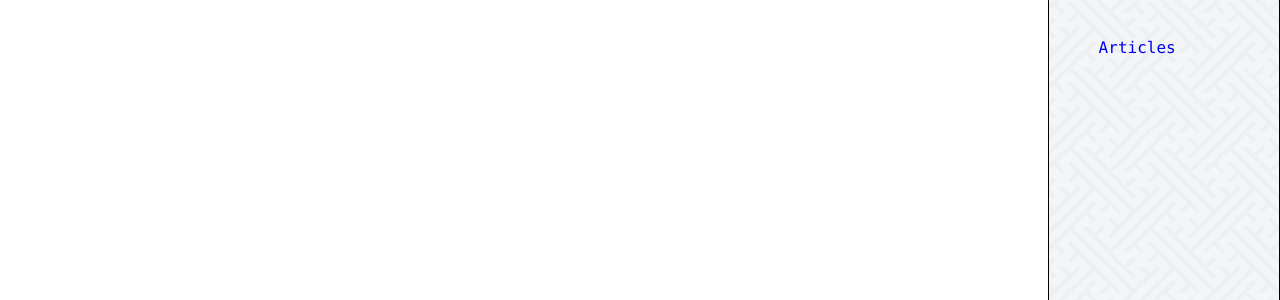
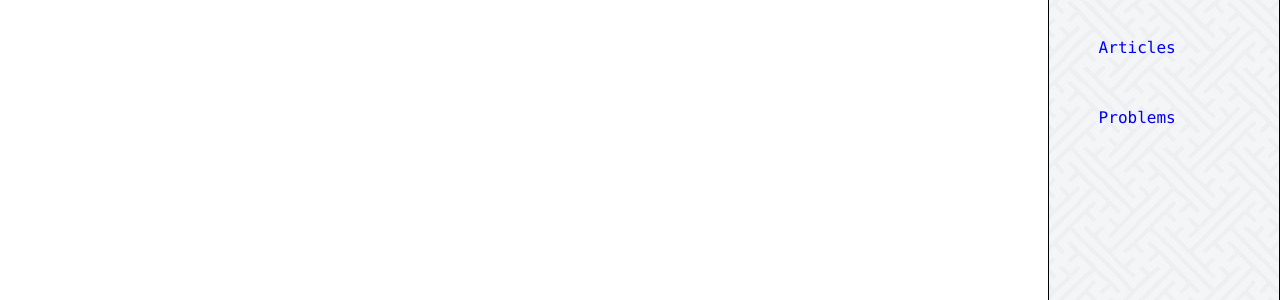
Before and after one commit to agoodshoemaker/agoodshoemaker.github.io, a Jekyll site: the page built from _posts/2017-02-02-yetAnotherGlance.markdown, in a window 1280 px wide. Shown: the part 450-750 px from the top of the page. Built offline with Jekyll 4.4.1, drawn with Linux system fonts in a browser that asks for light colours.

Commit message:
Changes to layout

```diff
--- a/_layouts/default.html
+++ b/_layouts/default.html
@@ -1,7 +1,7 @@
 <!doctype html>
 <html>
 <head>
-    <title>aGoodShoeMaker</title>
+    <title>aGoodShoemaker</title>
     <meta charset="utf-8" />
     <link rel="stylesheet" href="{{ "/assets/main.css" | relative_url }}" />
     {% include mathjax.html %}
--- a/_layouts/post.html
+++ b/_layouts/post.html
@@ -1,7 +1,7 @@
 <!doctype html>
 <html>
 <head>
-    <title>aGoodShoeMaker</title>
+    <title>aGoodShoemaker</title>
     <meta charset="utf-8" />
     <link rel="stylesheet" href="{{ "/assets/main.css" | relative_url }}" />
     {% include mathjax.html %}
@@ -20,6 +20,7 @@
 		<ul>
 			<li> <a href="/index.html"> Home </a> </li>
 			<li> <a href="/articles.html"> Articles </a> </li>
+			<li> <a href="/problems.html"> Problems </a> </li>
 		</ul>
 
 	</div>
```
